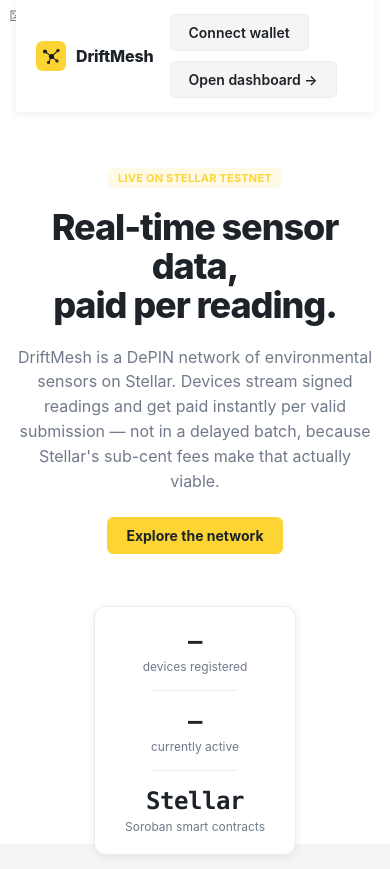
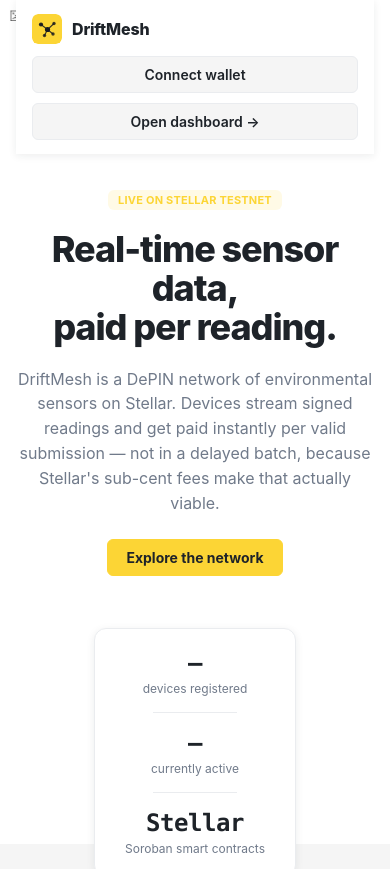
Before and after one commit to DriftMeshh/app, a React (Vite) app: page / in a window 390 px wide. Shown: the top 869 px of the page. Built offline with nearby package versions, Linux system fonts and the light colour scheme; no server answers.

Commit message:
Fix landing page header stacking awkwardly on mobile
Brand + both buttons shared one row at every width, so the buttons
wrapped mid-row next to the logo on narrow screens instead of the
header stacking cleanly. Below 560px it now stacks: logo on top, the
two buttons full-width beneath it.

```diff
--- a/src/App.css
+++ b/src/App.css
@@ -812,3 +812,28 @@ footer.note {
     height: 1px;
   }
 }
+
+@media (max-width: 560px) {
+  /* The brand + two buttons share one row only on desktop widths — below
+     this, stack the brand above its own full-width button row instead of
+     letting the buttons wrap mid-row next to the logo. */
+  .landing-topbar {
+    flex-direction: column;
+    align-items: flex-start;
+    gap: 12px;
+    padding: 14px 16px;
+    margin-bottom: 36px;
+  }
+  .topbar-right {
+    width: 100%;
+    justify-content: stretch;
+  }
+  .topbar-right .glass-button {
+    flex: 1;
+    text-align: center;
+  }
+  .wallet-button-wrap {
+    width: 100%;
+    align-items: stretch;
+  }
+}
```
